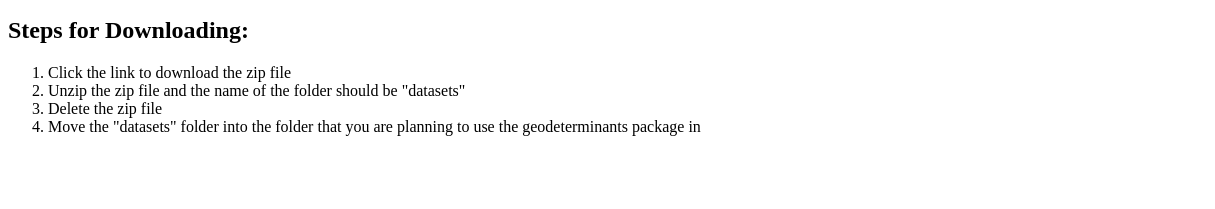
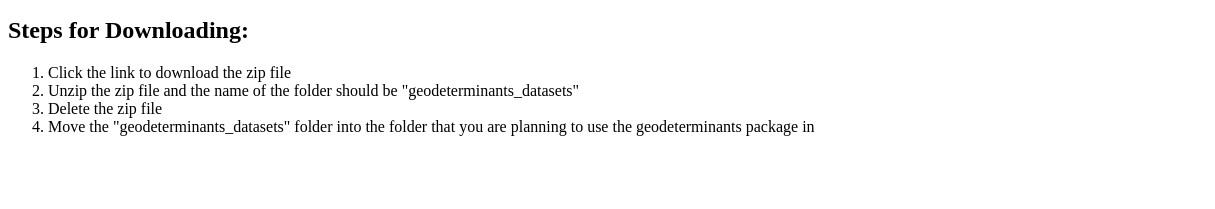
Before and after one commit to wchan05/data_access, a plain HTML site: page index.html in a window 1280 px wide. Shown: the part 591-800 px from the top of the page, 0-1215 px from the left. Drawn offline with Linux system fonts and the light colour scheme.

Commit message:
name update 2 index.html

```diff
--- a/index.html
+++ b/index.html
@@ -23,9 +23,9 @@
   <h2>Steps for Downloading:</h2>
   <ol>
     <li>Click the link to download the zip file</li>
-    <li>Unzip the zip file and the name of the folder should be "datasets"</li>
+    <li>Unzip the zip file and the name of the folder should be "geodeterminants_datasets"</li>
     <li>Delete the zip file</li>
-    <li>Move the "datasets" folder into the folder that you are planning to use the geodeterminants package in </li>
+    <li>Move the "geodeterminants_datasets" folder into the folder that you are planning to use the geodeterminants package in </li>
         <img src="Rutgers_Shield.png"
         alt="Rutgers shield logo"
         width="50"
```
